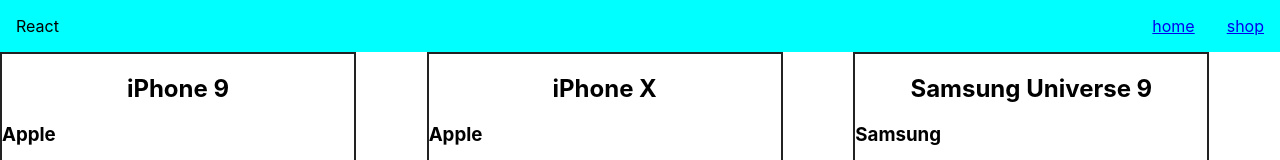
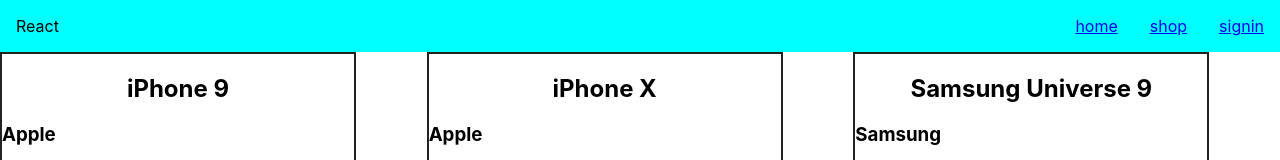
Before and after one commit to ArunprakashLfs/react-project, a React (Create React App) app: page / in a window 1280 px wide. Shown: the top 160 px of the page. Built offline with nearby package versions, Linux system fonts and the light colour scheme.

Commit message:
add signin page

```diff
--- a/src/components/navbarContainer/navbarContainer.js
+++ b/src/components/navbarContainer/navbarContainer.js
@@ -10,6 +10,7 @@
             <div className="link">
                 <Link to={'/'}>home</Link>
                 <Link to={'/Shop'}>shop</Link>
+                <Link to={'./sign-in'}>signin</Link>
             </div>
 
         </nav>
```
